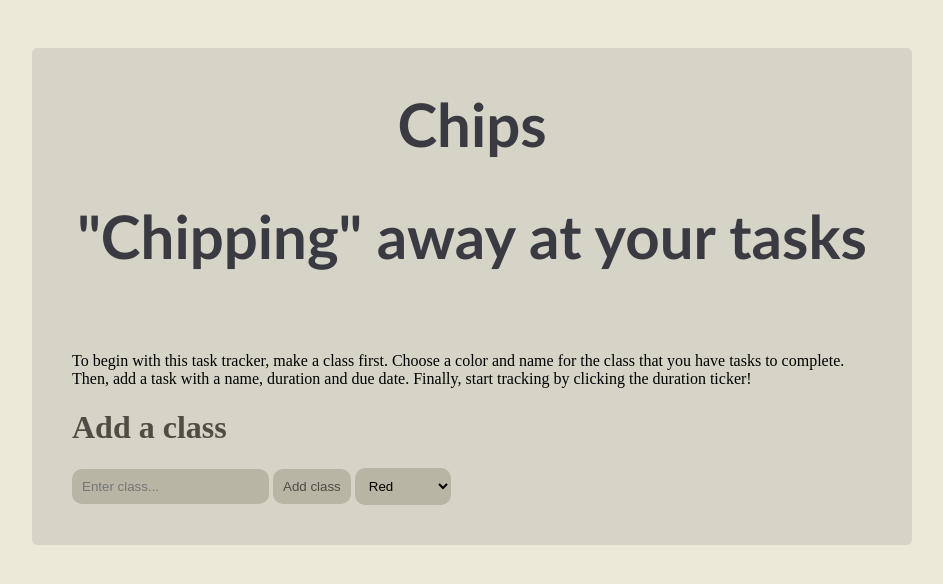
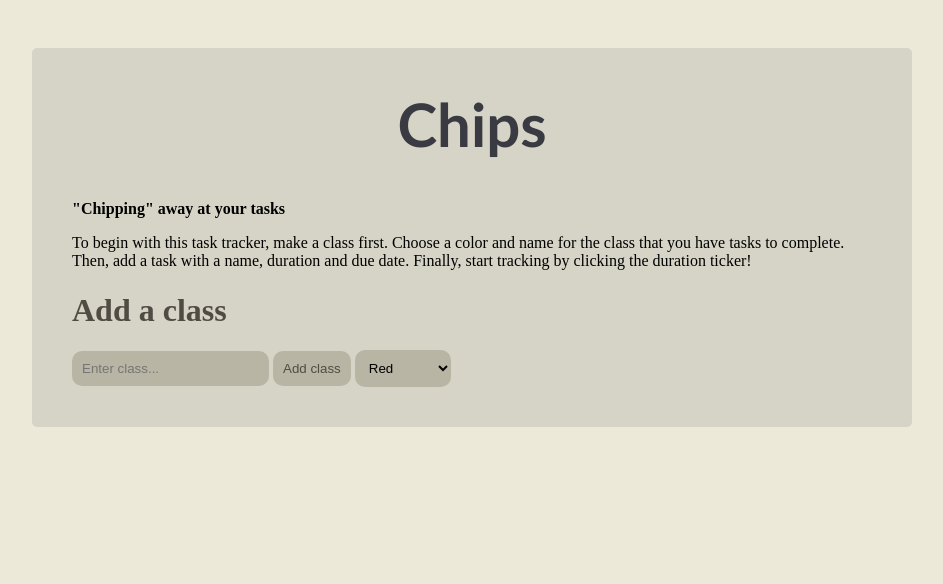
Before and after one commit to PugsRDubs/islandhacks25, a SvelteKit app: page / in a window 1280 px wide. Shown: the top 584 px of the page, without its empty margins (168-1111 px from the left). Built offline with nearby package versions, Linux system fonts and the light colour scheme.

Commit message:
Update +layout.svelte

```diff
--- a/src/routes/+layout.svelte
+++ b/src/routes/+layout.svelte
@@ -11,7 +11,7 @@
 <div class ="center">
 	<div class="main">
 		<h1>Chips</h1>
-		<h4>"Chipping" away at your tasks</h4>
+		<p><strong>"Chipping" away at your tasks</strong></p>
 		<p>To begin with this task tracker, make a class first. Choose a color and name for the class that you have tasks to complete. Then, add a task with a name, duration and due date. Finally, start tracking by clicking the duration ticker!</p>
 		{@render children()}
 	</div>
```
